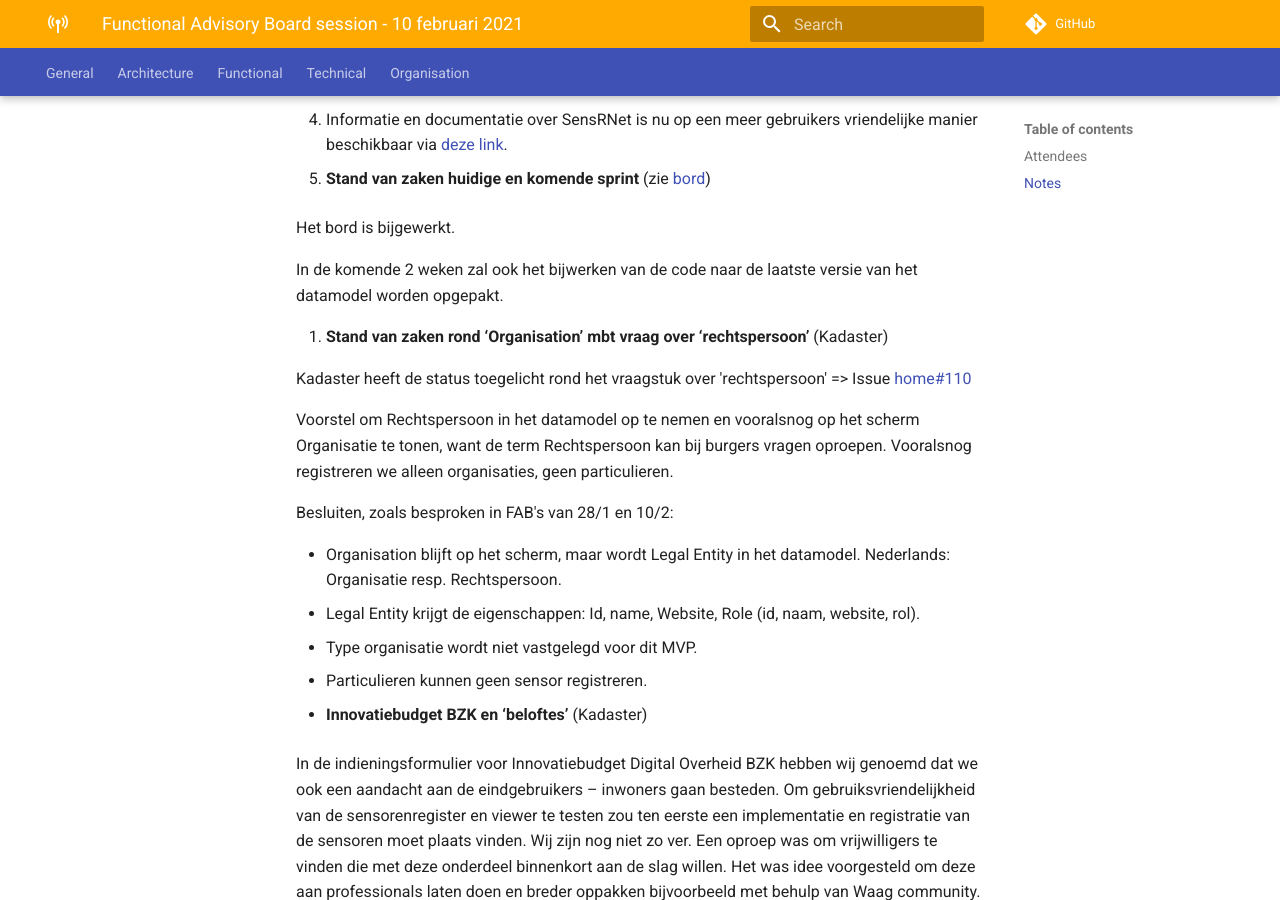
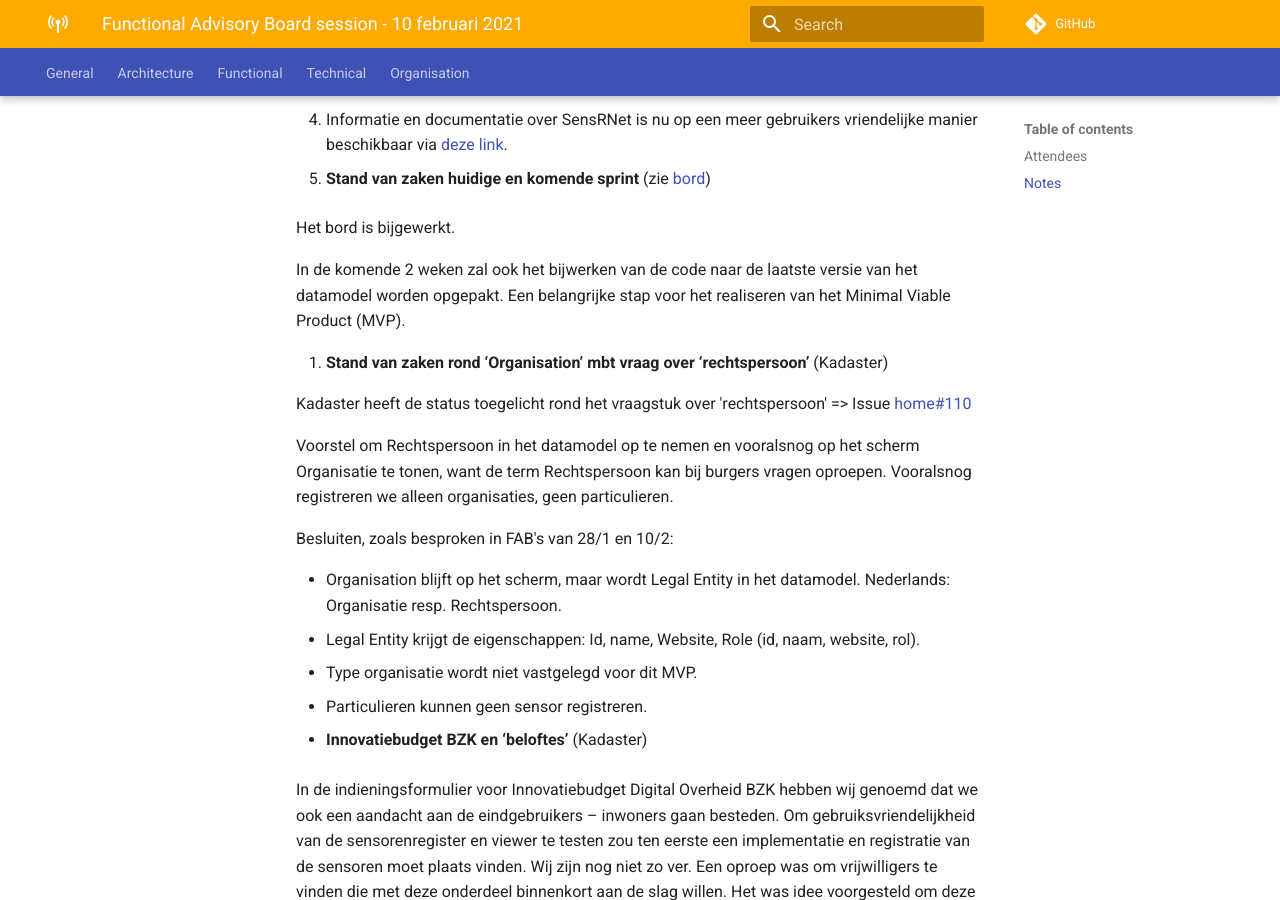
Before and after one commit to kadaster-labs/sensrnet-home, an MkDocs documentation site: the page built from docs/notes/2021-02-10-FAB-notes.md, in a window 1280 px wide and 900 px high, scrolled down 890 px. Built offline with MkDocs 1.6.1 and Material for MkDocs 9.7.7, drawn with Linux system fonts in a browser that asks for light colours; comment, search, counter and statistics services are not loaded.

Commit message:
Update 2021-02-10-FAB-notes.md

```diff
--- a/docs/notes/2021-02-10-FAB-notes.md
+++ b/docs/notes/2021-02-10-FAB-notes.md
@@ -31,7 +31,7 @@ Onderwerpen:
 
    Het bord is bijgewerkt.
 
-   In de komende 2 weken zal ook het bijwerken van de code naar de laatste versie van het datamodel worden opgepakt.
+   In de komende 2 weken zal ook het bijwerken van de code naar de laatste versie van het datamodel worden opgepakt. Een belangrijke stap voor het realiseren van het Minimal Viable Product (MVP).
 
 3. **Stand van zaken rond ‘Organisation’ mbt vraag over ‘rechtspersoon’** (Kadaster)
 
```
